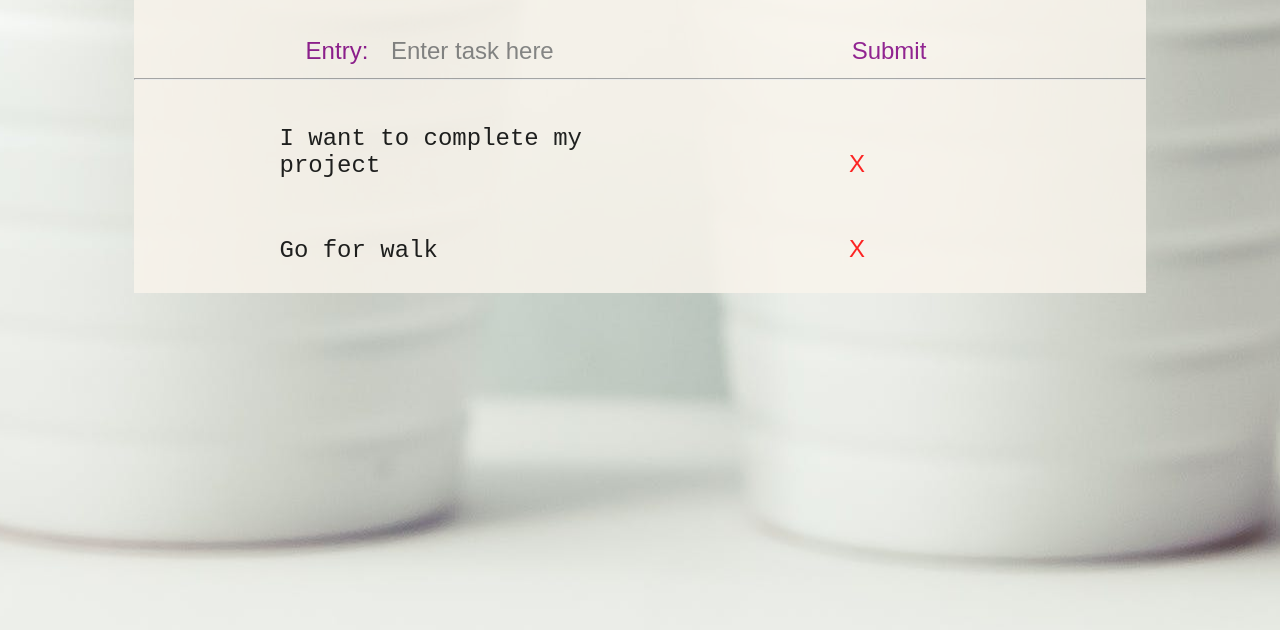
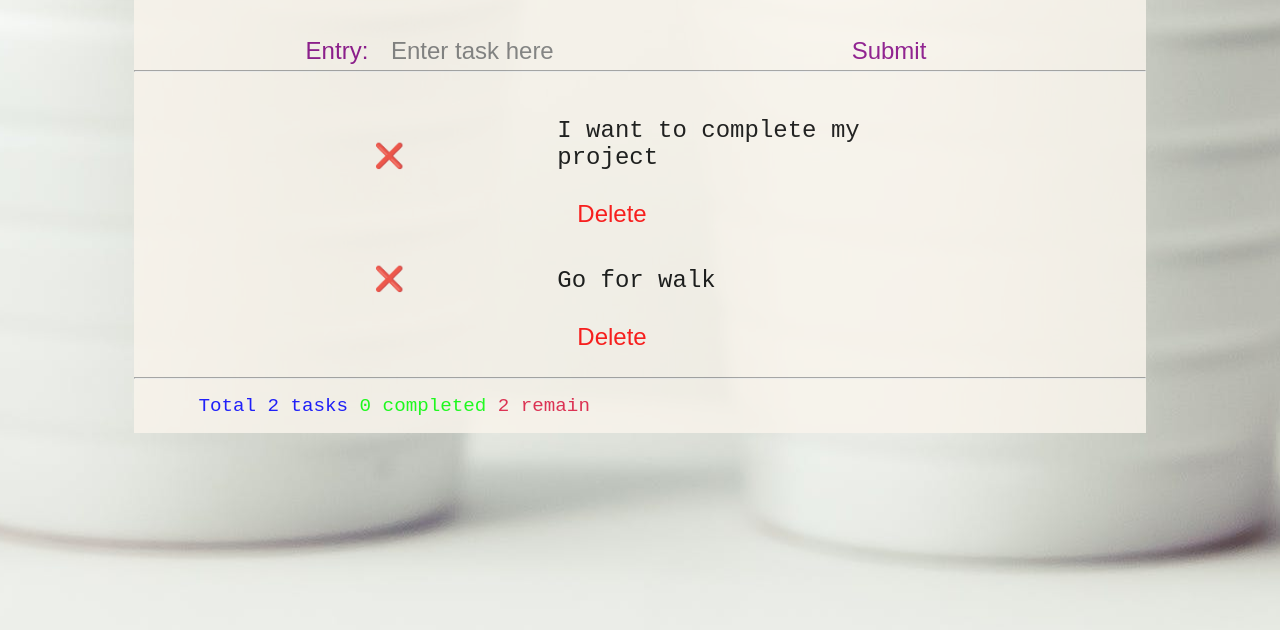
Before and after one commit to 22Warhead/ToDoList, a plain HTML site: page index.html in a window 1280 px wide. Shown: the part 146-776 px from the top of the page. Drawn offline with Linux system fonts and the light colour scheme.

Commit message:
Add files via upload

```diff
--- a/index.html
+++ b/index.html
@@ -34,8 +34,11 @@
             <ul id="list">
             </ul>
         </div>
+        <hr>
 
-
+        <footer id="footer">
+            <p id="footerData"></p>
+        </footer>
     </div>
 
 
--- a/index.js
+++ b/index.js
@@ -1,6 +1,9 @@
 
-// import data from './data.json' assert {type:'json'}
 var count = 0
+var total_task = 0
+var completed = 0
+var remaining = 0
+var isToggled = false
 var data = [{
     'task':"I want to complete my project", 'id':0
 },
@@ -10,19 +13,49 @@ var data = [{
 ]
 var form = document.getElementById('form')
 
+function updateFooter(){
+    let footer_data = document.getElementById("footerData")
+
+    footer_data.innerHTML = "Total " + total_task + " tasks <span class='completed'>" + completed + " completed</span> <span class='remaining'>" + remaining + " remain</span>"
+    footer.appendChild(footer_data)
+
+}
 
 function addData(task){
+
+    total_task += 1
+    remaining += 1
     var holder = document.getElementById('list')
     let newLi = document.createElement("Li")
     let newP = document.createElement("p")
     let newButton = document.createElement("button")
 
     newP.innerHTML = task
-    newButton.innerHTML = "X"
+    newButton.innerHTML = "Delete"
     newP.className = 'task'
     newButton.className = 'delete'
     newLi.className = "item"
 
+    let toggler = document.createElement("button")
+    toggler.id = "toggleButton"
+    toggler.textContent = "❌"
+    toggler.addEventListener("click", () =>{
+        isToggled = !isToggled;
+
+    if (isToggled) {
+        toggler.textContent = '✔️';
+        completed += 1;
+        remaining -= 1
+
+    } else {
+        toggler.textContent = '❌';
+        completed -= 1
+        remaining += 1
+    }
+    updateFooter()
+    })
+
+    newLi.appendChild(toggler)
     newLi.appendChild(newP)
     newLi.appendChild(newButton)
 
@@ -30,7 +63,17 @@ function addData(task){
 
     newButton.addEventListener('click', () => {
         newLi.remove()
+        total_task -= 1
+        remaining -= 1
+        if (completed > 0){
+            completed -= 1
+        }
+
+        updateFooter()
     })
+
+    updateFooter()
+
 }
 
 function submitButton(event){
@@ -49,6 +92,5 @@ function callData(){
         addData(data[i].task)
     }
 }
-console.log(typeof data)
 callData()
 form.addEventListener('submit', submitButton)
--- a/styles.css
+++ b/styles.css
@@ -36,7 +36,10 @@ ul{
     padding: 50px auto;
 }
 
-
+hr{
+    padding: 0;
+    margin : 0;
+}
 
 /*************************  Class Selector *******************/
 
@@ -63,7 +66,7 @@ ul{
 
 .task{
     text-align: left;
-    width:45%;
+    width:40%;
     margin-left: 10%;
 }
 
@@ -71,9 +74,16 @@ ul{
 .delete{
     color: red;
     text-align: center;
-    width: 45%;
+    width: 40%;
 }
 
+.completed{
+    color:lime;
+}
+
+.remaining{
+    color: crimson;
+}
 
 
 /*************************  ID Selector *******************/
@@ -83,3 +93,11 @@ ul{
     color: red;
     font-weight: 550;
 }
+
+#footerData{
+    padding: 1rem 0rem 1rem 4rem;
+    margin: auto;
+    font-size: 1.2rem;
+    color: blue;
+
+}
```
